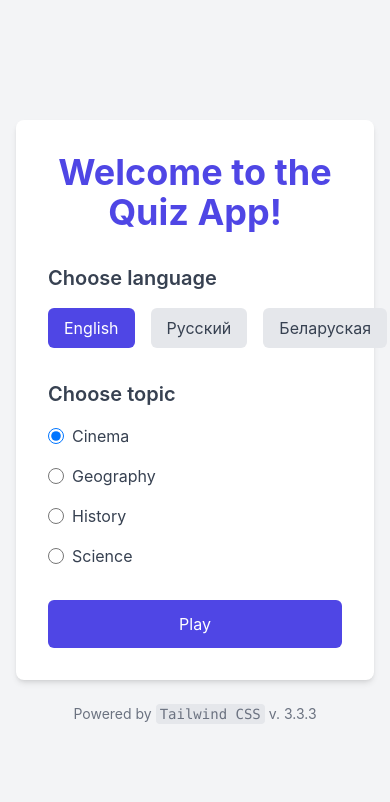
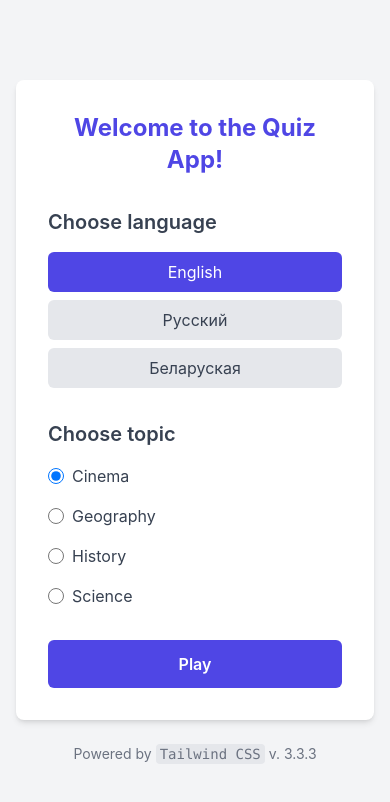
Before and after one commit to alexeyamirov/quizapp, a React (Create React App) app: page /#/ in a window 390 px wide. Shown: the top 802 px of the page. Built offline with nearby package versions, Linux system fonts and the light colour scheme.

Commit message:
daily content update plus typo fixes and ui changes

```diff
--- a/src/components/LanguageSelector.tsx
+++ b/src/components/LanguageSelector.tsx
@@ -32,7 +32,7 @@ const LanguageSelector: React.FC = () => {
         {t('welcome.chooseLanguage')}
       </h2>
 
-      <div className="flex space-x-4 mt-4">
+      <div className="flex flex-col md:flex-row space-y-2 md:space-y-0 md:space-x-4 mt-4">
         {languages.map((language) => (
             <button
               key={language.code}
--- a/src/components/QuizPage.tsx
+++ b/src/components/QuizPage.tsx
@@ -174,7 +174,7 @@ const QuizPage: React.FC = () => {
           <img
             src={getImageUrl(currentQuestion.imageUrl)}
             alt="Quiz question"
-            className="object-cover w-full h-96"
+            className="object-cover w-full h-48 sm:h-64 md:h-96"
             onError={(e) => {
               const target = e.target as HTMLImageElement;
               target.src = 'https://via.placeholder.com/640x360?text=Image+Not+Found';
@@ -198,7 +198,7 @@ const QuizPage: React.FC = () => {
                   ? isCorrect
                     ? 'bg-green-100 border-green-500 border-2' // Correct answer
                     : 'bg-red-100 border-red-500 border-2'     // Wrong answer
-                  : 'bg-gray-100 hover:bg-gray-200'            // Unanswered
+                  : 'bg-gray-100 hover:bg-gray-200 border-2'   // Unanswered
               }`}
               disabled={answered}
             >
--- a/src/components/ResultsPage.tsx
+++ b/src/components/ResultsPage.tsx
@@ -89,7 +89,7 @@ const ResultsPage: React.FC = () => {
         {/* Play again button */}
         <button
           onClick={handlePlayAgain}
-          className="w-full px-4 py-3 mb-3 text-white bg-indigo-600 rounded-md hover:bg-indigo-700 focus:outline-none focus:ring-2 focus:ring-offset-2 focus:ring-indigo-500"
+          className="w-full px-4 py-3 mb-3 font-semibold text-white bg-indigo-600 rounded-md hover:bg-indigo-700 focus:outline-none focus:ring-2 focus:ring-offset-2 focus:ring-indigo-500"
         >
           {t('results.playAgain')}
         </button>
@@ -97,7 +97,7 @@ const ResultsPage: React.FC = () => {
         {/* Return to main button */}
         <button
           onClick={handleReturnToMain}
-          className="w-full px-4 py-3 text-indigo-600 bg-white border border-indigo-600 rounded-md hover:bg-indigo-50 focus:outline-none focus:ring-2 focus:ring-offset-2 focus:ring-indigo-500"
+          className="w-full px-4 py-3 font-semibold text-indigo-600 bg-white border border-indigo-600 rounded-md hover:bg-indigo-50 focus:outline-none focus:ring-2 focus:ring-offset-2 focus:ring-indigo-500"
         >
           {t('results.returnToMain')}
         </button>
--- a/src/components/WelcomePage.tsx
+++ b/src/components/WelcomePage.tsx
@@ -29,7 +29,7 @@ const WelcomePage: React.FC = () => {
   return (
     <div className="flex flex-col items-center justify-center min-h-screen p-4">
       <div className="w-full max-w-md p-8 space-y-8 bg-white rounded-lg shadow-md">
-        <h1 className="text-4xl font-bold text-center text-indigo-600">
+        <h1 className="text-2xl md:text-3xl font-bold text-center text-indigo-600">
           {t('welcome.title')}
         </h1>
 
@@ -64,7 +64,7 @@ const WelcomePage: React.FC = () => {
         <div className="mt-8">
           <button
             onClick={handlePlay}
-            className="w-full px-4 py-3 text-white bg-indigo-600 rounded-md hover:bg-indigo-700 focus:outline-none focus:ring-2 focus:ring-offset-2 focus:ring-indigo-500"
+            className="w-full px-4 py-3 font-semibold text-white bg-indigo-600 rounded-md hover:bg-indigo-700 focus:outline-none focus:ring-2 focus:ring-offset-2 focus:ring-indigo-500"
           >
             {t('welcome.playButton')}
           </button>
--- a/src/i18n/locales/en_US.json
+++ b/src/i18n/locales/en_US.json
@@ -10,7 +10,7 @@
     "question": "Question",
     "of": "of",
     "next": "Next",
-    "correct": ["Correct!", "Excellent!", "Great job!", "Spot on!", "That's right!", "Perfect!", "You nailed it!", "Absolutely right!", "So true!", "100% true!", "Outstaind knowledge!", "Amazing!", "Hell yeah!", "Yeah!", "YES!"],
+    "correct": ["Correct!", "Excellent!", "Great job!", "Spot on!", "That's right!", "Perfect!", "You nailed it!", "Absolutely right!", "So true!", "100% true!", "Outstanding knowledge!", "Amazing!", "Hell yeah!", "Yeah!", "YES!"],
     "incorrect": ["Incorrect!", "Not quite!", "Try again next time!", "Oops, wrong answer!", "That's not right!", "Sorry, incorrect!", "Nope!", "Wrong.", "Missed.", "You're not right here!", "NO.", "False."],
     "nextQuestionIn": "Next question in 2 seconds..."
   },
```
Also changed, not shown: src/data/topics/cinema.json.
